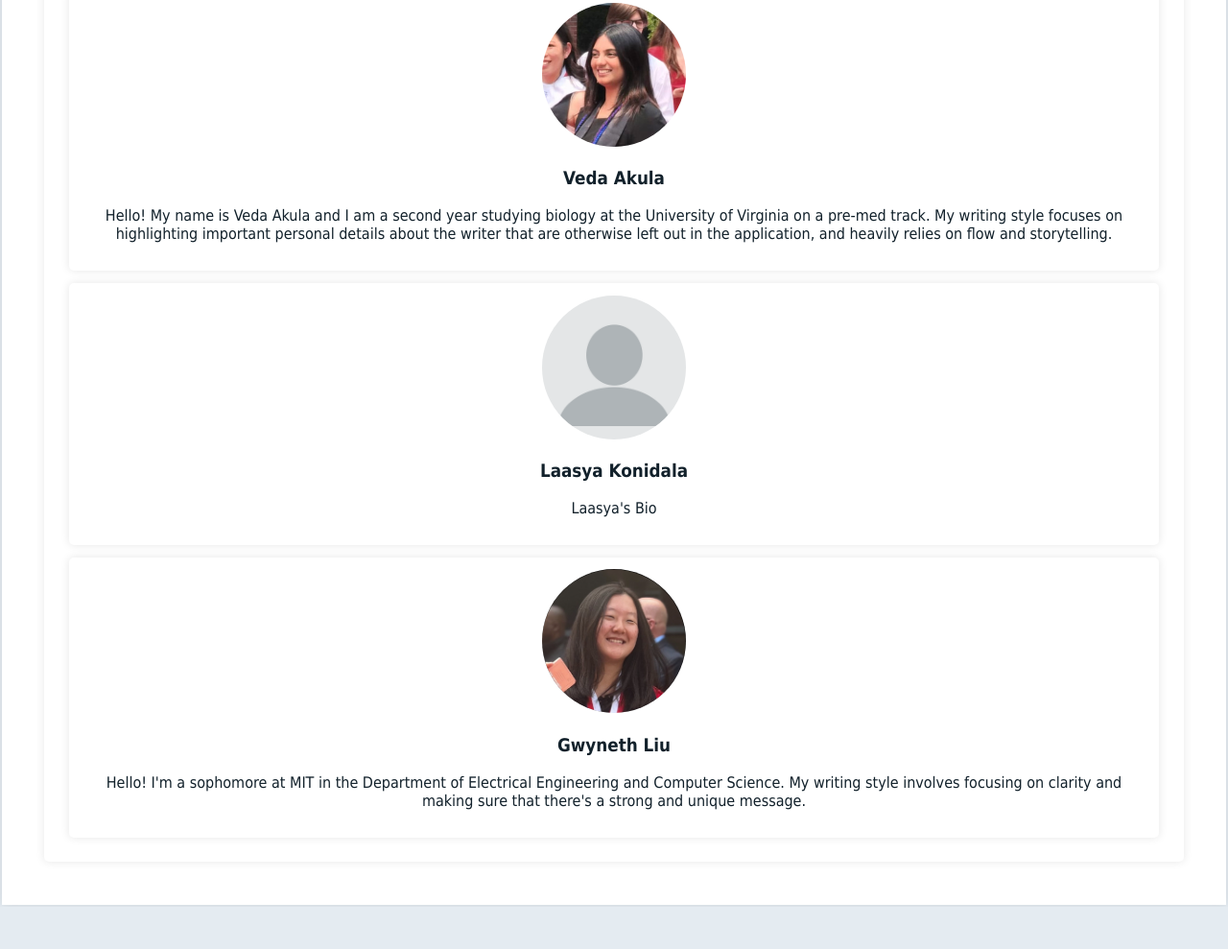
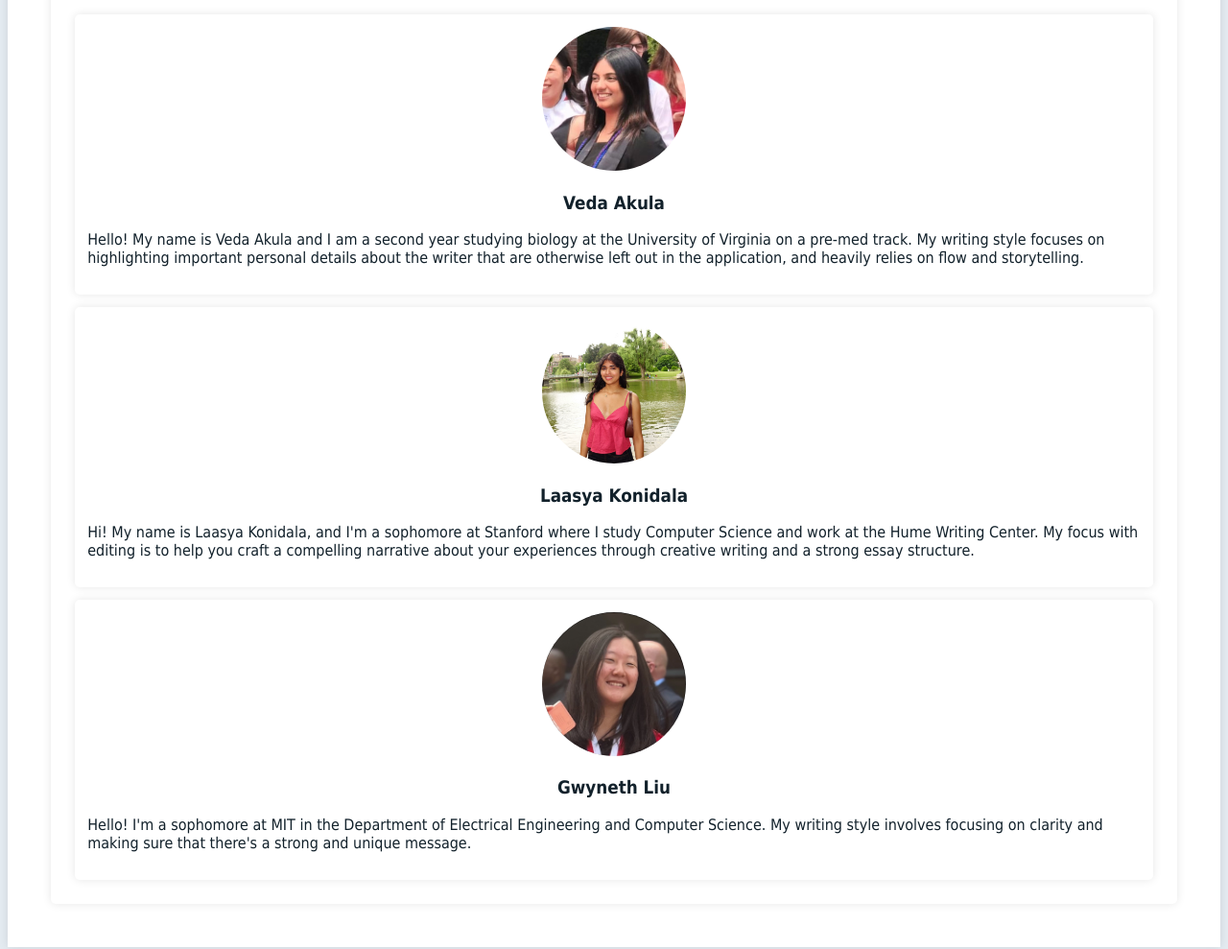
Before and after one commit to workoapbl/editingpage, a plain HTML site: page index.html in a window 1280 px wide. Shown: the part 1474-2463 px from the top of the page at 96% size. Before the commit the page ends 2419 px from the top, so only its background shows below. Drawn offline with Linux system fonts and the light colour scheme.

Commit message:
updated bio, formatting

```diff
--- a/index.html
+++ b/index.html
@@ -79,21 +79,24 @@
             <div class="team-member">
                 <img src="photos/veda_profile.png" alt="Team Member 1" class="team-photo">
                 <h3>Veda Akula</h3>
-                <p>Hello! My name is Veda Akula and I am a second year studying biology at
+                <p align="left">Hello! My name is Veda Akula and I am a second year studying biology at
                     the University of Virginia on a pre-med track. My writing style focuses
                      on highlighting important personal details about the writer that are
                      otherwise left out in the application, and heavily relies on flow and
                      storytelling. </p>
             </div>
             <div class="team-member">
-                <img src="photos/empty_profile.webp" alt="Team Member 2" class="team-photo">
+                <img src="photos/laasya_profile.jpeg" alt="Team Member 2" class="team-photo">
                 <h3>Laasya Konidala</h3>
-                <p>Laasya's Bio</p>
+                <p align="left">Hi! My name is Laasya Konidala, and I'm a sophomore at Stanford where
+                     I study Computer Science and work at the Hume Writing Center. My focus with editing
+                      is to help you craft a compelling narrative about your experiences through creative
+                      writing and a strong essay structure. </p>
             </div>
             <div class="team-member">
                 <img src="photos/gwyneth_profile.png" alt="Team Member 3" class="team-photo">
                 <h3>Gwyneth Liu</h3>
-                <p>Hello! I'm a sophomore at MIT in the Department of Electrical Engineering
+                <p align="left">Hello! I'm a sophomore at MIT in the Department of Electrical Engineering
                     and Computer Science. My writing style involves focusing on clarity and
                     making sure that there's a strong and unique message.
                 </p>
--- a/styles.css
+++ b/styles.css
@@ -1,7 +1,7 @@
 body {
     font-family: 'Tahoma', Arial, sans-serif;
+    padding: 0;
     margin: 0;
-    padding: 0;
     background-color: #e4ebf1;
     color: #12212B;
 }
@@ -32,6 +32,9 @@ section {
     margin: 0.1em;
     background-color: white;
     box-shadow: 0 0 10px rgba(0, 0, 0, 0.1);
+    max-width: 1200px;
+    margin-left: auto;
+    margin-right: auto;
 }
 
 h2 {
@@ -51,9 +54,9 @@ h2 {
     display: inline-block;
     margin: 0.5em;
     width: 100%;
-    max-width: 150px; /* Adjust the max width as needed */
+    max-width: 150px;
     height: auto;
-    object-fit: contain; /* Ensure the image scales appropriately */
+    object-fit: contain;
 }
 
 .team-container, .announcements-container {
@@ -79,7 +82,7 @@ h2 {
     text-align:left;
 }
 
-.team-member:hover, .announcement:hover {
+.team-member:hover, .announcement:hover, .cta-button:hover {
     transform: scale(1.02);
 }
 
@@ -107,6 +110,7 @@ footer {
     text-decoration: none;
     border-radius: 100px;
     display: inline-block;
+    transition: transform 0.2s;
 }
 
 .cta-button:hover {
@@ -140,7 +144,7 @@ footer {
 .announcement-content p {
     margin-bottom: 1em;
 }
-.price {
+.price, .date {
     display: inline-block;
     padding: 5px 10px;
     border: 0px solid #ccc;
```
Also changed, not shown: announcements/kickoff.html (+1 -1 lines), photos/laasya_profile.jpeg (added), 1 other file.
